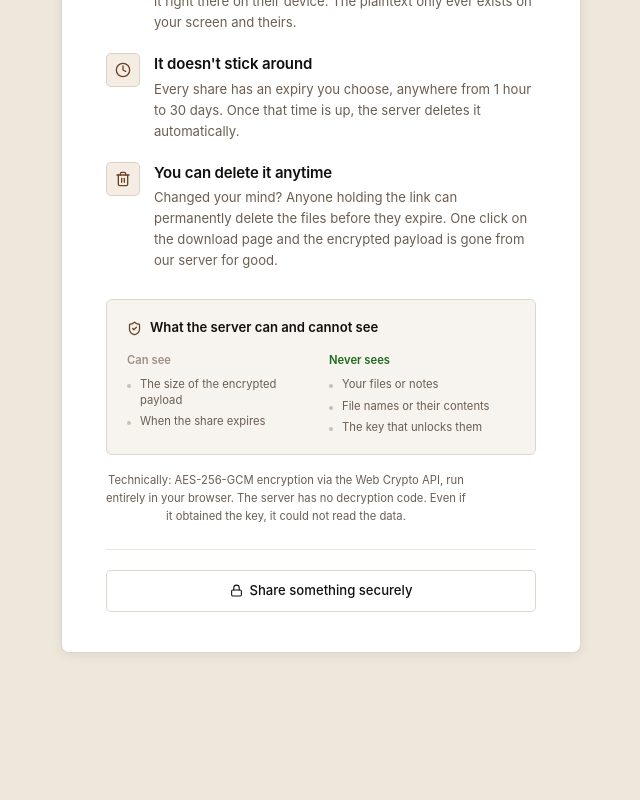
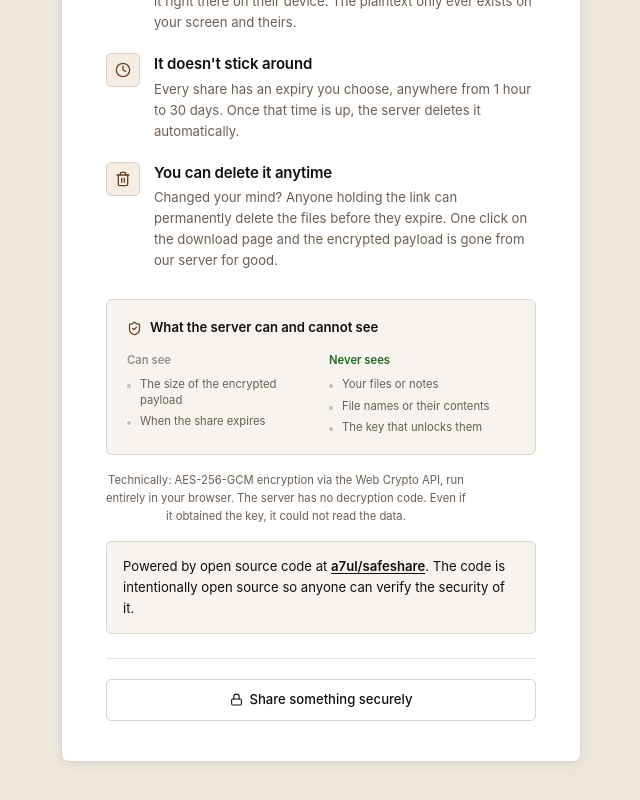
Before and after one commit to a7ul/safeshare, a React (Vite) app in the folder frontend/: page /how-it-works in a window 1280 px wide. Shown: the part 728-1528 px from the top of the page, without its empty margins (319-959 px from the left). Before the commit the page ends 1445 px from the top, so only its background shows below. Built offline with nearby package versions, Linux system fonts and the light colour scheme; no server answers; a web font is replaced by a local one.

Commit message:
feat: add open source note to how it works page

```diff
--- a/frontend/src/index.css
+++ b/frontend/src/index.css
@@ -716,6 +716,28 @@ body {
 
 .text-link:hover { color: var(--warm); }
 
+/* ── Open source note ────────────────────────────────────────────── */
+
+.open-source-note {
+  margin-top: 16px;
+  padding: 14px 16px;
+  background: var(--raised);
+  border: 1px solid var(--border);
+  border-radius: var(--r-sm);
+  font-size: var(--text-sm);
+  color: var(--text);
+  line-height: 1.6;
+}
+
+.open-source-link {
+  color: var(--text);
+  font-weight: 600;
+  text-decoration: underline;
+  text-underline-offset: 2px;
+}
+
+.open-source-link:hover { color: var(--warm); }
+
 /* ── How it works page ───────────────────────────────────────────── */
 
 .how-steps { display: flex; flex-direction: column; gap: 20px; margin-bottom: 28px; }
--- a/frontend/src/pages/HowItWorksPage.tsx
+++ b/frontend/src/pages/HowItWorksPage.tsx
@@ -103,6 +103,16 @@ export function HowItWorksPage() {
           Technically: AES-256-GCM encryption via the Web Crypto API, run entirely in your browser. The server has no decryption code. Even if it obtained the key, it could not read the data.
         </p>
 
+        <div className="open-source-note">
+          <p>
+            Powered by open source code at{" "}
+            <a href="https://github.com/a7ul/safeshare" target="_blank" rel="noopener noreferrer" className="open-source-link">
+              a7ul/safeshare
+            </a>
+            . The code is intentionally open source so anyone can verify the security of it.
+          </p>
+        </div>
+
         <div className="card-footer">
           <a href="/" className="btn-outline" style={{ textDecoration: "none" }}>
             <Lock size={13} /> Share something securely
```
